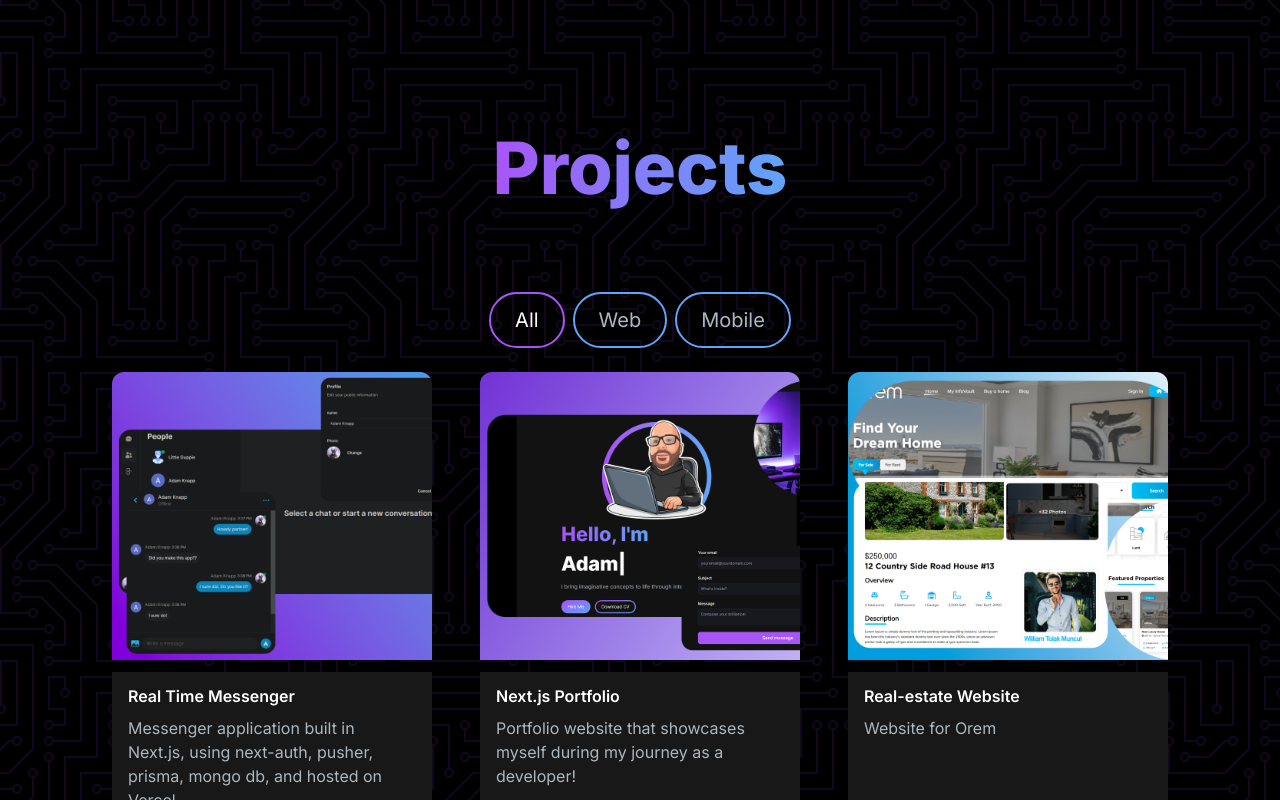
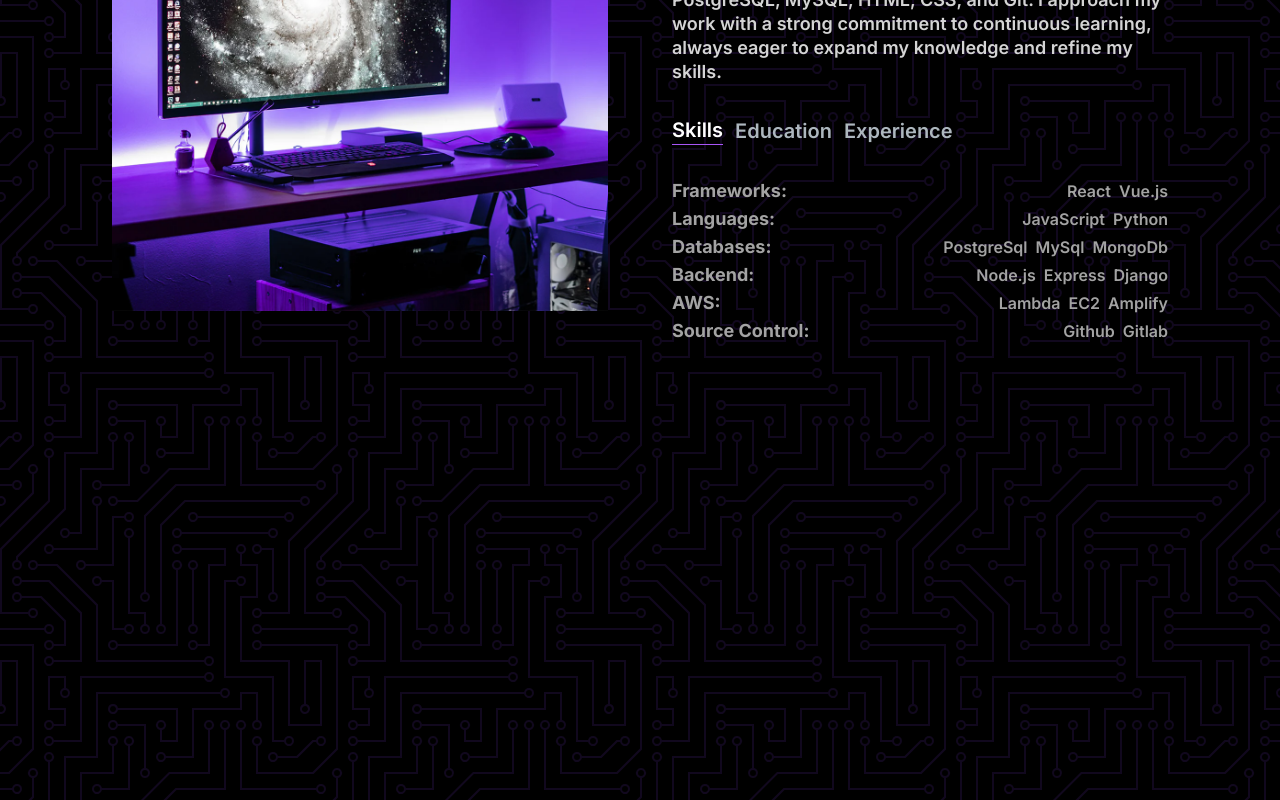
Before and after one commit to adamknapp124/portfolio, a Next.js app: page / in a window 1280 px wide. Shown: the part 1820-2620 px from the top of the page. Built offline with nearby package versions, Linux system fonts and the light colour scheme.

Commit message:
added margins

```diff
--- a/app/components/AboutSection.jsx
+++ b/app/components/AboutSection.jsx
@@ -108,7 +108,7 @@ const AboutSection = () => {
 	};
 
 	return (
-		<section className="lg:text-neutral-400 text-neutral-200 overflow-hidden min-h-screen md:h-screen container">
+		<section className="lg:text-neutral-400 text-neutral-200 overflow-hidden mb-96 min-h-screen md:h-screen container">
 			<div className="lg:grid lg:grid-cols-2 gap-8 items-center xl:gap-16 sm:py-16 xl:px-16">
 				<Image
 					src="/images/about-me-image.png"
--- a/app/components/EmailSection.jsx
+++ b/app/components/EmailSection.jsx
@@ -15,7 +15,7 @@ const EmailSection = () => {
 				<br></br>
 				<span className="box-border"></span>
 			</h1>
-			<section className="grid lg:grid-cols-2 mb-2 gap-4 relative">
+			<section className="grid lg:grid-cols-2 mb-2 gap-4 relative mb-96">
 				<div className="z-5">
 					<h5 className="lg:text-3xl text-xl font-bold text-white my-2">
 						Let&apos;s Connect
--- a/app/components/HeroSection.jsx
+++ b/app/components/HeroSection.jsx
@@ -15,7 +15,7 @@ const HeroSection = (section) => {
 	};
 
 	return (
-		<section className="md:mt-52 min-h-screen">
+		<section className="md:mt-52 mb-96 min-h-screen">
 			<div className="flex xl:flex-row flex-col-reverse">
 				<motion.div
 					initial={{ opacity: 0, scale: 0.5 }}
--- a/app/components/ProjectsSection.jsx
+++ b/app/components/ProjectsSection.jsx
@@ -75,7 +75,7 @@ const ProjectsSection = () => {
 	);
 
 	return (
-		<div className="md:h-screen container">
+		<div className="md:h-screen container mb-96">
 			<h1 className="text-white lg:leading-normal font-extrabold text-center">
 				<span className="text-transparent bg-clip-text bg-gradient-to-r from-purple-500 to-blue-400 text-6xl lg:text-7xl">
 					Projects
```
